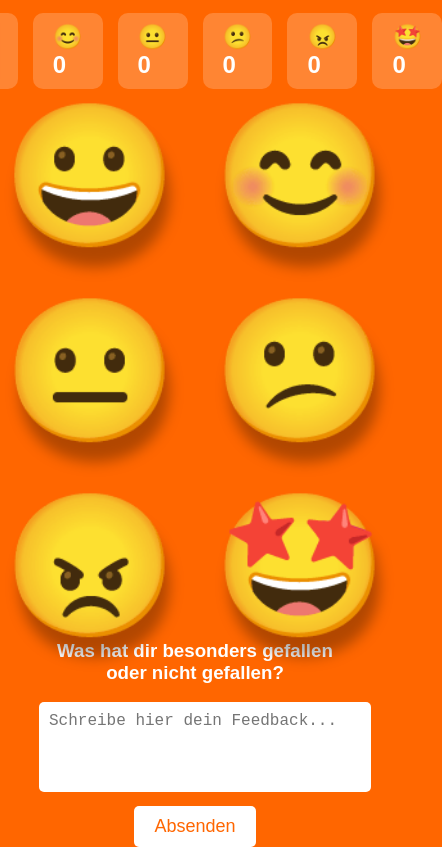
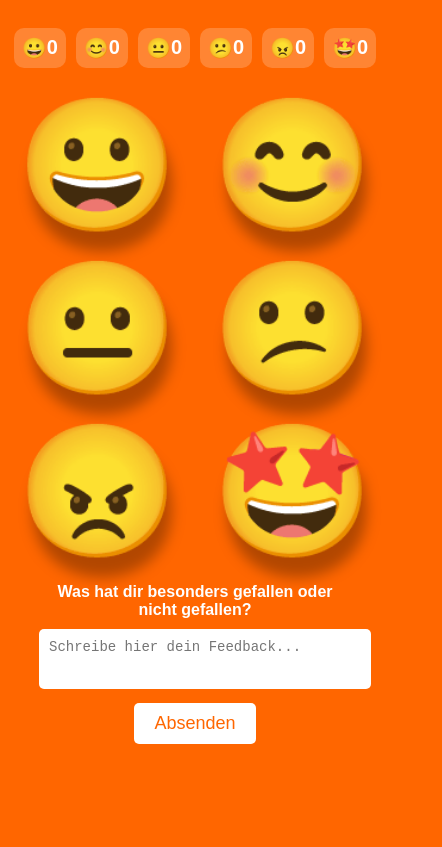
Before and after one commit to Phil-star1984/feedback_smile, a plain HTML site: page index.html in a window 390 px wide. Shown: the part 62-909 px from the top of the page, 442 px wide, since content can reach past the window. After the commit the page ends 844 px from the top, so only its background shows below. Drawn offline with Linux system fonts and the light colour scheme.

Commit message:
fix: mobile style layout

```diff
--- a/index.html
+++ b/index.html
@@ -33,16 +33,19 @@
         display: grid;
         grid-template-columns: 1fr 1fr;
         grid-template-rows: 1fr 1fr 1fr;
-        gap: 30px;
+        gap: 0px;
         width: 100vw;
-        height: 60vh;
+        height: 58vh;
         justify-items: center;
         align-items: center;
       }
 
       .emoji {
-        font-size: 140px;
+        font-size: 130px;
         cursor: pointer;
+        display: inline-block; /* Passt die Größe an den Inhalt an */
+        line-height: 1;
+
         transition: transform 0.3s ease;
         user-select: none;
         touch-action: manipulation;
@@ -63,35 +66,42 @@
       }
 
       .counter-container {
+        padding: 15px;
         display: flex;
         justify-content: center;
-        gap: 15px;
-        margin-bottom: 5px;
+        gap: 10px;
+        margin-bottom: 0px;
       }
 
       .counter {
-        font-size: 24px;
+        display: flex;
+        font-size: 20px;
         font-weight: bold;
         background: rgba(255, 255, 255, 0.2);
-        padding: 10px 20px;
+        padding: 8px;
         border-radius: 10px;
       }
 
       .feedback-box {
         width: 80%;
-        max-width: 500px;
-        margin-top: 20px;
+        /* max-width: 500px; */
+        margin-top: 0px;
         text-align: center;
       }
 
       textarea {
         width: 100%;
-        height: 70px;
-        font-size: 16px;
+        height: 40px;
+        font-size: 14px;
         padding: 10px;
         border-radius: 5px;
         border: none;
         resize: none;
+      }
+
+      h3 {
+        font-size: medium;
+        margin: 10px;
       }
 
       .submit-button {
```
